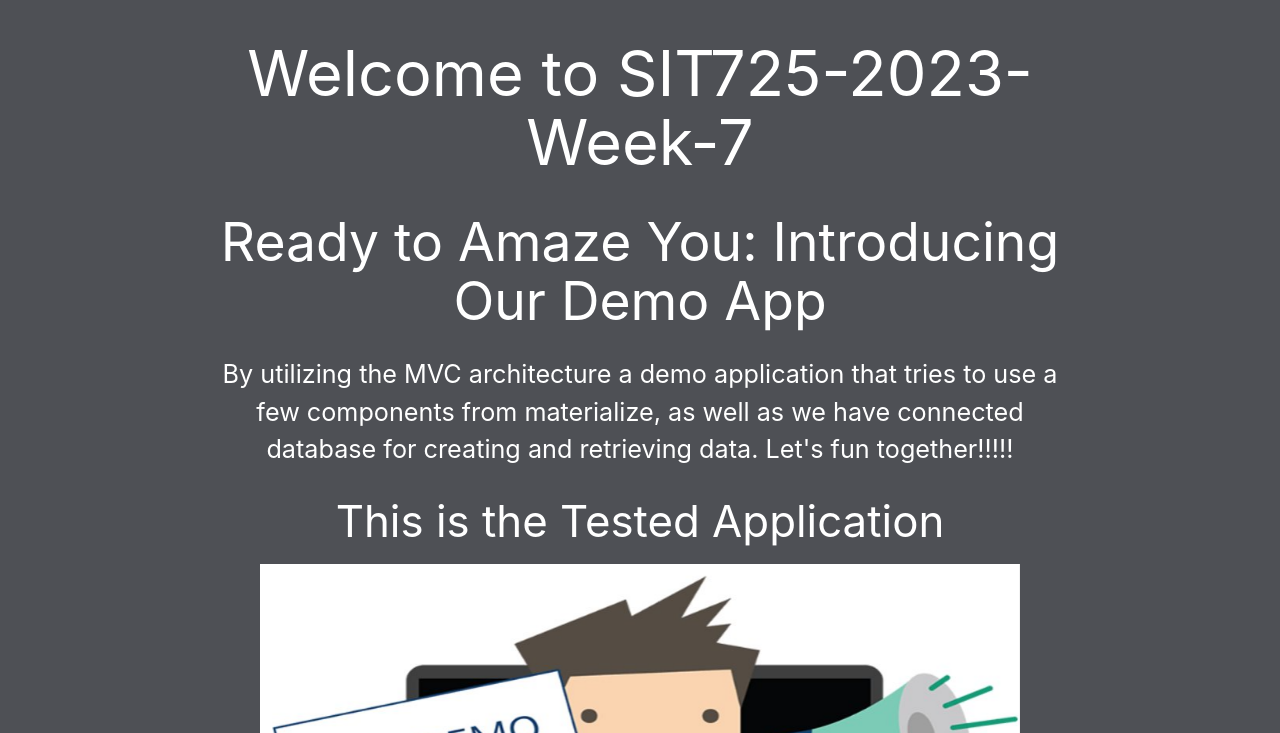
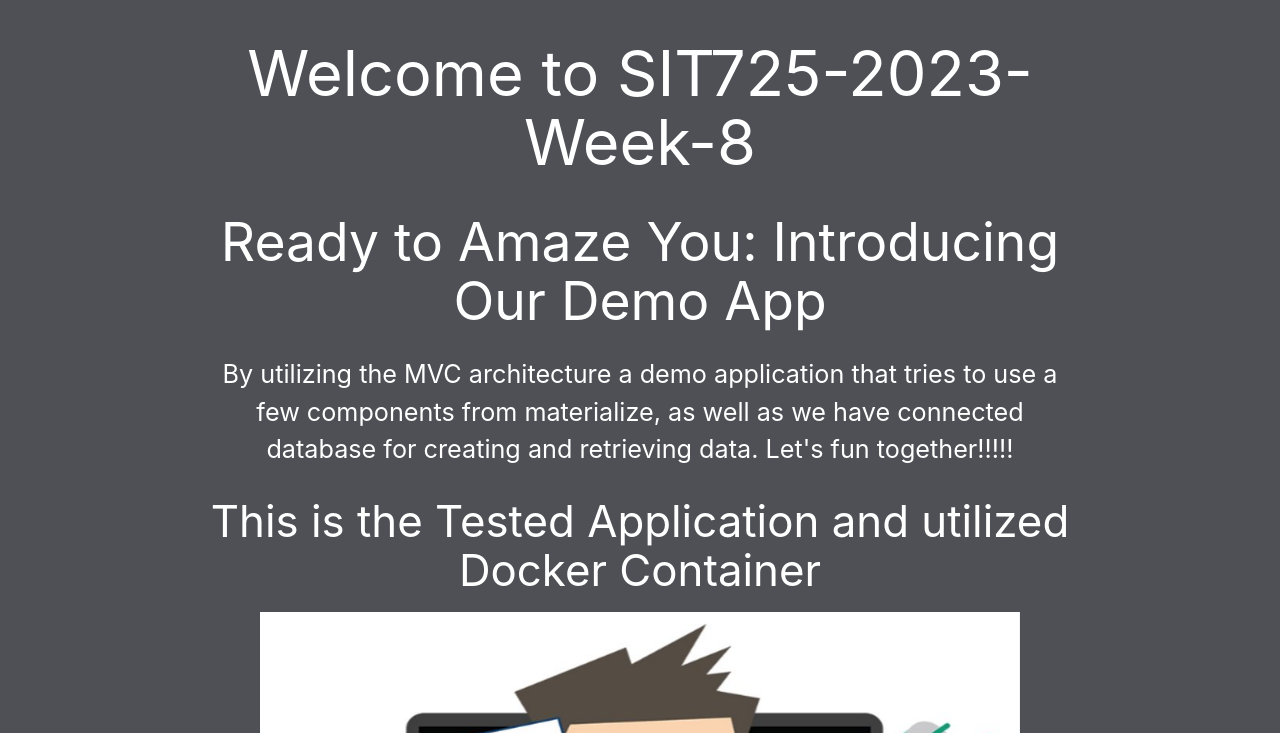
Before and after one commit to Mudasirrr/SIT725-2023-T2-Prac8, a website: page view/index.html in a window 1280 px wide. Shown: the part 67-800 px from the top of the page. Drawn offline with nearby package versions, Linux system fonts and the light colour scheme; no server answers.

Commit message:
Docker updation

```diff
--- a/view/index.html
+++ b/view/index.html
@@ -1,6 +1,6 @@
 <html>
 	<head>
-		<title>SIT725 Prac 7</title>
+		<title>SIT725 Prac 8</title>
 		<link rel="stylesheet" href="https://cdnjs.cloudflare.com/ajax/libs/materialize/1.0.0/css/materialize.min.css">
 		<link rel="stylesheet" href="https://fonts.googleapis.com/icon?family=Material+Icons" >
 		<link rel="stylesheet" href="styles.css">
@@ -19,11 +19,11 @@
 			<div class="container">
 				<div class="row">
 					<div class="col s12 center-align">
-						<h1 id="heading">Welcome to SIT725-2023- Week-7</h1>
+						<h1 id="heading">Welcome to SIT725-2023- Week-8</h1>
 						<h2 id="heading">Ready to Amaze You: Introducing Our Demo App</h2>
 						<p class="flow-text">By utilizing the MVC architecture a demo application that tries to use a few components from materialize, as well as we have connected database for creating and retrieving data. Let's fun together!!!!!
 						</p>
-						<h3 id="heading">This is the Tested Application</h3>
+						<h3 id="heading">This is the Tested Application and utilized Docker Container</h3>
 					</div>
 					<div class="col s12 center-align">
 						<img class="materialboxed materialboxed-image" src="images/livedemo.png">
```
Also changed, not shown: package.json (+5 -5 lines), 1 other file.
